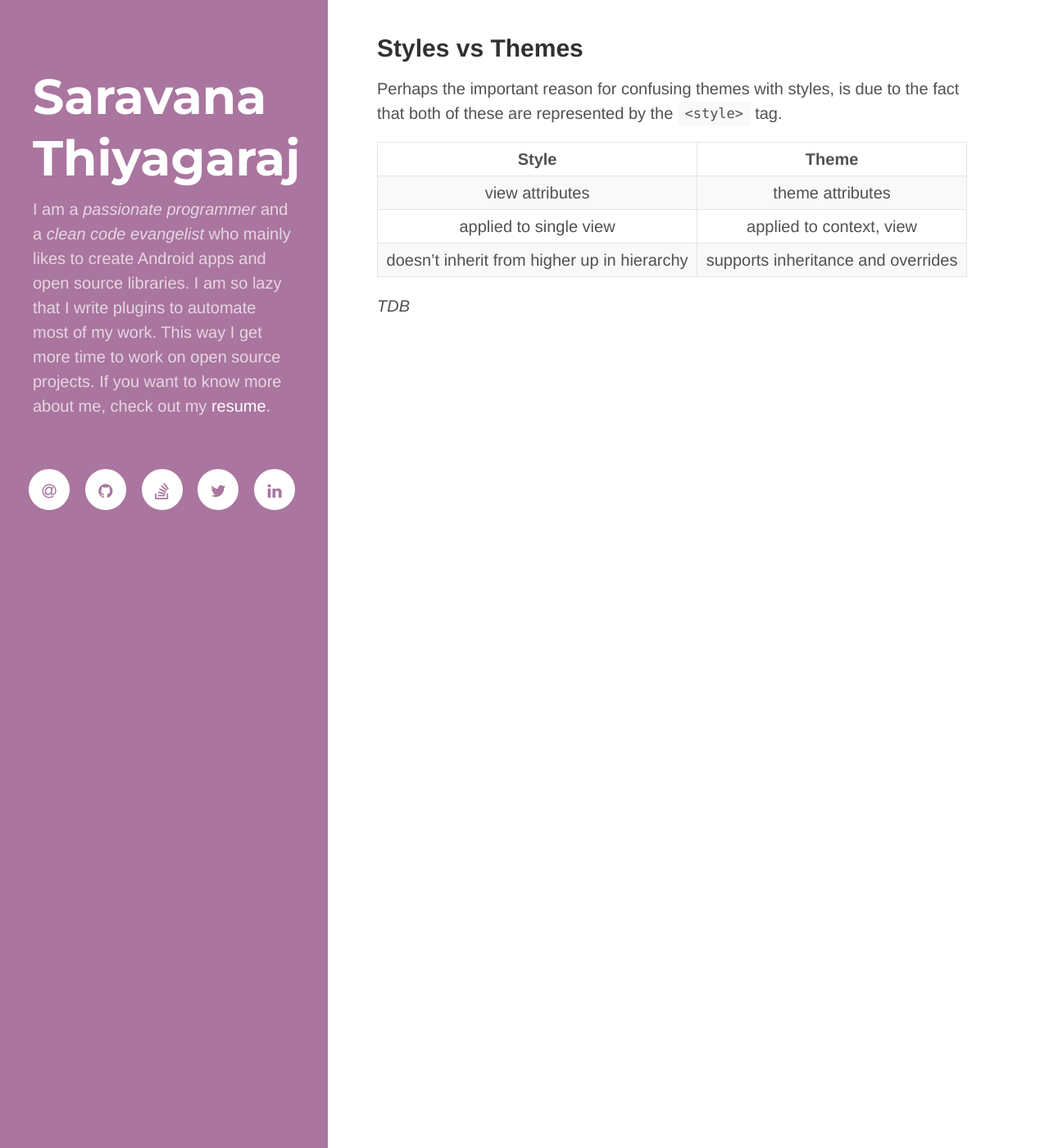
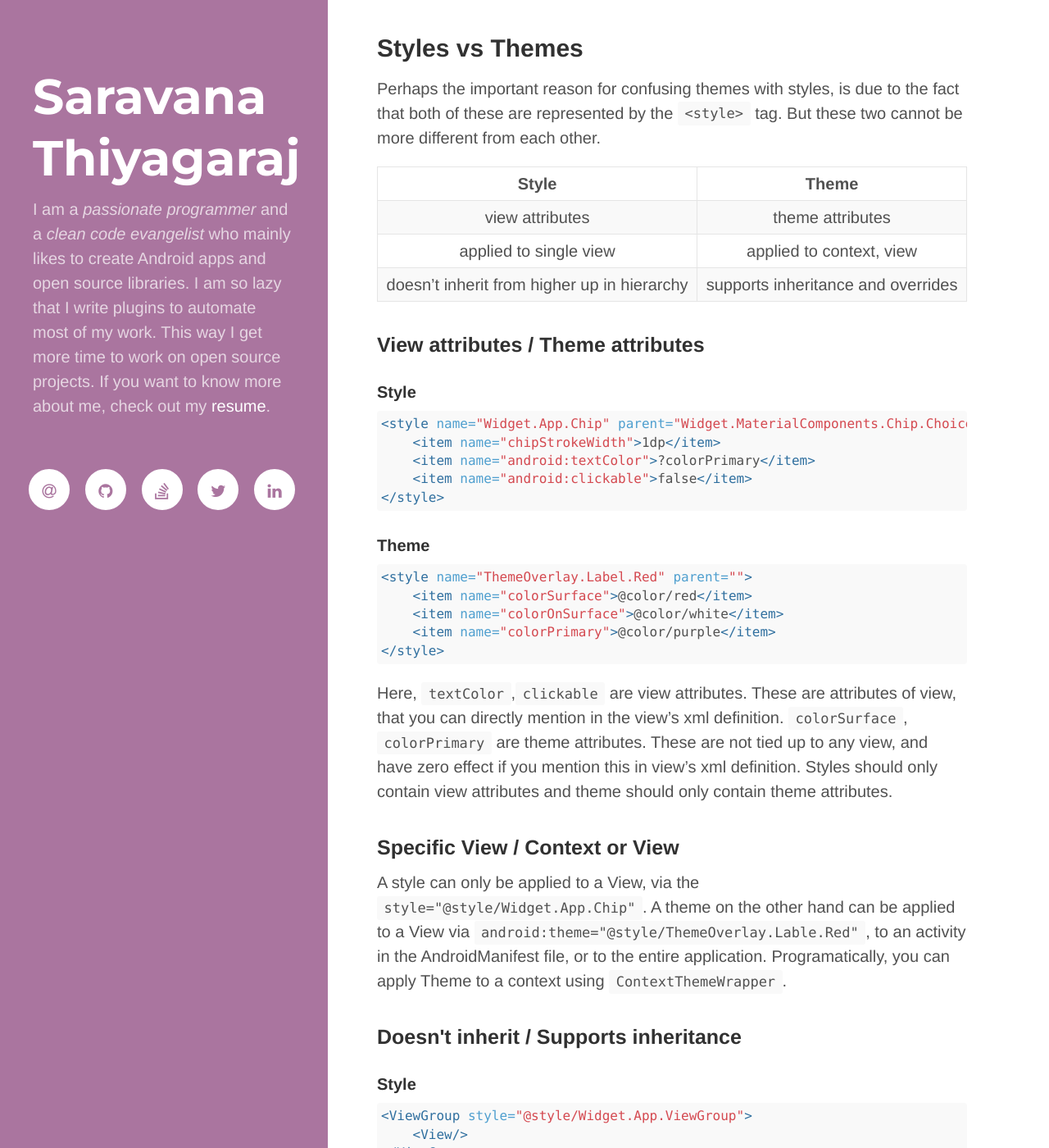
Before and after one commit to thsaravana/thsaravana.github.io, a Jekyll site: the page built from _posts/2021-01-02-android-material-theme-implementation.md, in a window 1280 px wide and 1400 px high, scrolled down 270 px. Shown: the whole window at 82% size. Built offline with Jekyll 4.4.1, drawn with Linux system fonts in a browser that asks for light colours; nearby versions of some CDN libraries; some of the changed text lies outside the part shown.

Commit message:
Blog - style vs theme differences

````diff
--- a/_posts/2021-01-02-android-material-theme-implementation.md
+++ b/_posts/2021-01-02-android-material-theme-implementation.md
@@ -9,7 +9,8 @@ title: "How we applied material theming in our app"
 
 <h2>Styles vs Themes</h2>
 Perhaps the important reason for confusing themes with styles, is due to the fact that
-both of these are represented by the `<style>` tag.
+both of these are represented by the `<style>` tag. But these two cannot be more different
+from each other.
 
 |                    Style                    |                Theme               |
 |:-------------------------------------------:|:----------------------------------:|
@@ -17,4 +18,50 @@ both of these are represented by the `<style>` tag.
 | applied to single view                      | applied to context, view           |
 | doesn't inherit from higher up in hierarchy | supports inheritance and overrides |
 
-*TDB*
+<h3>View attributes / Theme attributes</h3>
+<h4>Style</h4>
+```xml
+<style name="Widget.App.Chip" parent="Widget.MaterialComponents.Chip.Choice">
+    <item name="chipStrokeWidth">1dp</item>
+    <item name="android:textColor">?colorPrimary</item>
+    <item name="android:clickable">false</item>
+</style>
+```
+<h4>Theme</h4>
+```xml
+<style name="ThemeOverlay.Label.Red" parent="">
+    <item name="colorSurface">@color/red</item>
+    <item name="colorOnSurface">@color/white</item>
+    <item name="colorPrimary">@color/purple</item>
+</style>
+```
+Here, `textColor`,`clickable` are view attributes. These are attributes of view, that you can
+directly mention in the view's xml definition. `colorSurface`, `colorPrimary` are theme attributes.
+These are not tied up to any view, and have zero effect if you mention this in view's xml definition.
+Styles should only contain view attributes and theme should only contain theme attributes.
+
+<h3>Specific View / Context or View</h3>
+A style can only be applied to a View, via the `style="@style/Widget.App.Chip"`. A theme
+on the other hand can be applied to a View via `android:theme="@style/ThemeOverlay.Lable.Red"`, to an
+activity in the AndroidManifest file, or to the entire application. Programatically, you
+can apply Theme to a context using `ContextThemeWrapper`.
+
+<h3>Doesn't inherit / Supports inheritance</h3>
+<h4>Style</h4>
+```xml
+<ViewGroup style="@style/Widget.App.ViewGroup">
+    <View/>
+</ViewGroup>
+```
+Here, the style is applied only to the ViewGroup and the View is not impacted by the style in anyways.
+<h4>Theme</h4>
+```xml
+<ViewGroup android:theme="@style/ThemeOverlay.App.Red">
+    <View android:theme="@style/ThemeOverlay.App.Round"/>
+</ViewGroup>
+```
+Here, the View inherits the `Red` theme and on top of it applies the `Round` theme.
+If the same theme attribute is present in both the `Red` and `Round` theme, then `Round`
+theme takes effect.
+
+*TBD*
````
